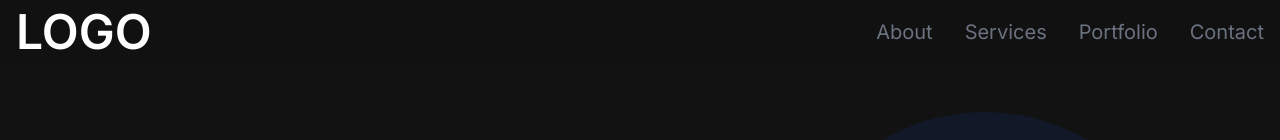
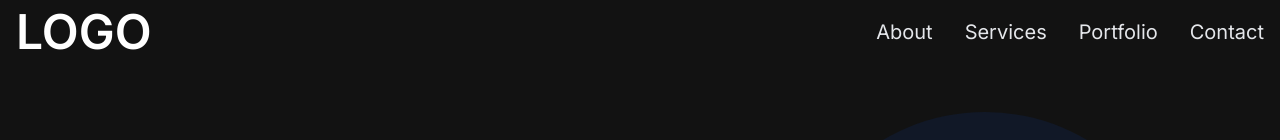
Before and after one commit to tanflem/portfolio, a Next.js app: page / in a window 1280 px wide. Shown: the top 140 px of the page. Built offline with nearby package versions, Linux system fonts and the light colour scheme.

Commit message:
Add MenuOverlay component

```diff
--- a/app/components/MenuOverlay.tsx
+++ b/app/components/MenuOverlay.tsx
@@ -0,0 +1,23 @@
+import NavLink from "./NavLink";
+import { FC } from 'react';
+
+interface MenuOverlayProps {
+    links: {
+        href: string;
+        title: string;
+    }[];
+}
+
+const MenuOverlay: FC<MenuOverlayProps> = ({ links }) => {
+    return (
+        <ul className="flex flex-col py-4 items-center">
+            {links.map((link, index) => (
+                <li key={index} >
+                    <NavLink href={link.href} title={link.title} />
+                </li>
+            ))}
+        </ul>
+    )
+}
+
+export default MenuOverlay;
--- a/app/components/NavLink.tsx
+++ b/app/components/NavLink.tsx
@@ -10,7 +10,7 @@
     return (
         <Link
             href={href}
-            className="block py-2 pl-3 pr-4 text-gray-500 sm:text-xl rounded md:p-0 hover:text-white"
+            className="block py-2 pl-3 pr-4 text-gray-200 sm:text-xl rounded md:p-0 hover:text-white"
         >
             {title}
         </Link >
--- a/app/components/Navbar.tsx
+++ b/app/components/Navbar.tsx
@@ -3,6 +3,7 @@
 import Link from "next/link";
 import NavLink from "./NavLink";
 import { Bars3Icon, XMarkIcon } from "@heroicons/react/20/solid";
+import MenuOverlay from "./MenuOverlay";
 
 
 const navLinks = [
@@ -15,7 +16,7 @@
 const Navbar = () => {
     const [navbarOpen, setNavbarOpen] = useState(false);
     return (
-        <nav className="fixed top-0 left-0 right-0 z-10 bg-[#121212] bg-opacity-90">
+        <nav className="fixed top-0 left-0 right-0 z-10 bg-[#121212] bg-opacity-1000">
             <div className="flex flex-wrap items-center justify-between mx-auto px-4 py-2">
                 <Link href="/" className="text-2xl md:text-5xl text-white font-semibold">LOGO</Link>
                 <div className="mobile-menu block md:hidden">
@@ -41,6 +42,7 @@
                     </ul>
                 </div>
             </div>
+            {navbarOpen && <MenuOverlay links={navLinks} />}
         </nav>
     );
 };
```
Also changed, not shown: app/components/AboutSection.tsx (added).
